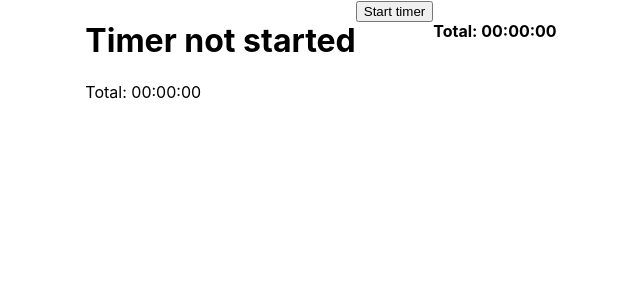
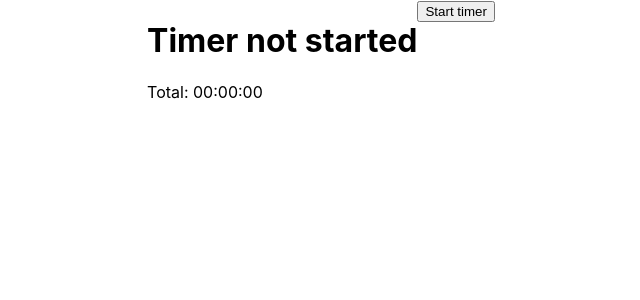
Before and after one commit to cvalarida/time-tracker, a React (Create React App) app: page / in a window 1280 px wide. Shown: the top 300 px of the page, without its empty margins (319-959 px from the left). Built offline with nearby package versions, Linux system fonts and the light colour scheme.

Commit message:
Group by day

```diff
--- a/src/EntryList.js
+++ b/src/EntryList.js
@@ -1,8 +1,13 @@
 import React from "react";
-import { format, differenceInSeconds } from "date-fns";
+import _ from "lodash/fp";
+import { format } from "date-fns";
 import "./EntryList.css";
 
-import { formattedTimeDifference, secondsToFormattedTime } from "./utils";
+import {
+  formattedTimeDifference,
+  secondsToFormattedTime,
+  totalSecondsFromEntries
+} from "./utils";
 
 const TimeEntry = ({ entry }) => (
   <div>
@@ -14,22 +19,40 @@ const TimeEntry = ({ entry }) => (
   </div>
 );
 
+const Day = ({ timeEntries }) => (
+  <div>
+    <h3>{format(timeEntries[0].startTime, "MMM DD")}</h3>
+    <h4>
+      Total: {secondsToFormattedTime(totalSecondsFromEntries(timeEntries))}
+    </h4>
+    {timeEntries.map((entry, index) => (
+      <TimeEntry entry={entry} key={index} />
+    ))}
+  </div>
+);
+
 const EntryList = ({ timeEntries }) => {
+  // Group the days together
+  // {
+  //   '2019-01-13': [ Entry, Entry, ...]
+  // }
+  const dayMap = timeEntries.reduce((runningDays, entry) => {
+    const dateString = format(entry.startTime, "YYYY-MM-DD");
+    const newDayList = _.concat(_.get(dateString, runningDays) || [], entry);
+    return _.set(dateString, newDayList, runningDays);
+  }, {});
+
+  // Turn it into an array of arrays
+  // [
+  //   [ Entry, Entry ] // All the entries for a single day
+  // ]
+  const days = Object.keys(dayMap).map(dateString => dayMap[dateString]);
+
   return (
     <div className="EntryList">
-      {timeEntries.map((entry, index) => (
-        <TimeEntry entry={entry} key={index} />
+      {days.map((dayEntries, index) => (
+        <Day timeEntries={dayEntries} key={index} />
       ))}
-      <h4>
-        Total:{" "}
-        {secondsToFormattedTime(
-          timeEntries.reduce(
-            (total, entry) =>
-              total + differenceInSeconds(entry.stopTime, entry.startTime),
-            0
-          )
-        )}
-      </h4>
     </div>
   );
 };
--- a/src/utils.js
+++ b/src/utils.js
@@ -23,7 +23,6 @@ export const setMany = (operations, base) =>
 
 const padTimeUnit = number => number.toString().padStart(2, "0");
 
-// Is there a better alternative?
 /**
  * Takes two times and returns the difference as a time string "HH:mm:ss"
  */
@@ -41,7 +40,6 @@ export const secondsToFormattedTime = seconds => {
 };
 
 export const formattedTimeTotal = (...timeEntries) => {
-  console.log("timeEntries:", timeEntries);
   const totalSeconds = timeEntries.reduce(
     (total, entry) =>
       total +
@@ -50,6 +48,12 @@ export const formattedTimeTotal = (...timeEntries) => {
         : 0),
     0
   );
-  console.log("totalSeconds:", totalSeconds);
   return secondsToFormattedTime(totalSeconds);
 };
+
+export const totalSecondsFromEntries = timeEntries =>
+  timeEntries.reduce(
+    (total, entry) =>
+      total + differenceInSeconds(entry.stopTime, entry.startTime),
+    0
+  );
```
